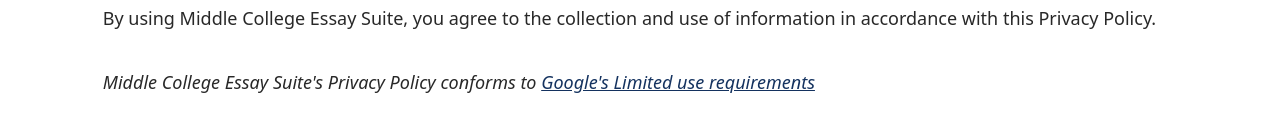
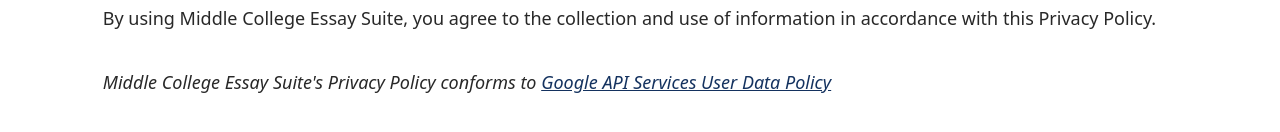
Before and after one commit to PsiPi-Codes/Middle-College-Essay-Resources, a plain HTML site: page privacy.html in a window 1280 px wide. Shown: the part 1780-1912 px from the top of the page. Drawn offline with Linux system fonts and the light colour scheme.

Commit message:
Renamed ending snippet of privacy policy.

```diff
--- a/privacy.html
+++ b/privacy.html
@@ -51,7 +51,7 @@
                 <p>By using Middle College Essay Suite, you agree to the collection and use of information in accordance with this Privacy Policy.</p>
 
                 <br>
-                <i>Middle College Essay Suite's Privacy Policy conforms to <a href="https://developers.google.com/terms/api-services-user-data-policy#additional_requirements_for_specific_api_scopes">Google's Limited use requirements</a></i>
+                <i>Middle College Essay Suite's Privacy Policy conforms to <a href="https://developers.google.com/terms/api-services-user-data-policy#additional_requirements_for_specific_api_scopes">Google API Services User Data Policy</a></i>
             </div>
         </div>
     </div>
```
